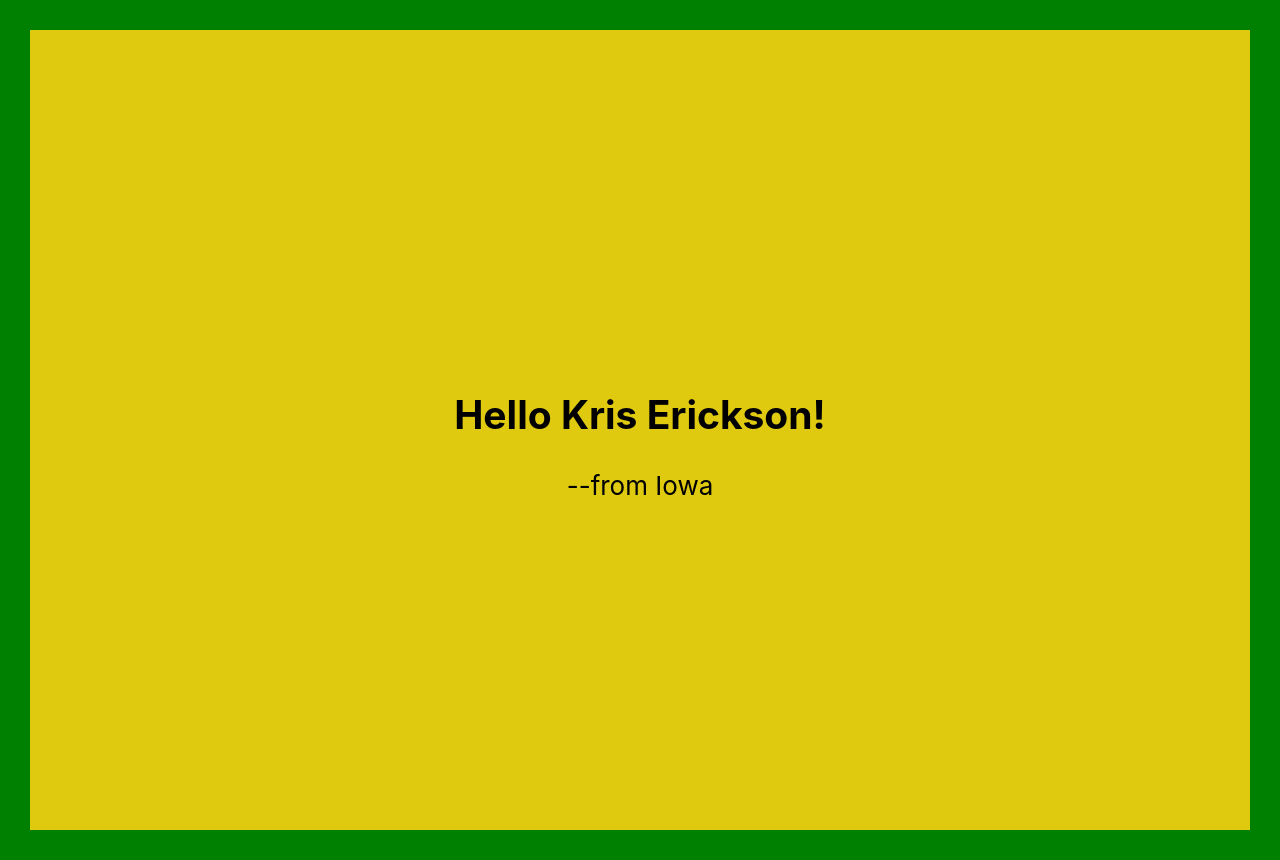
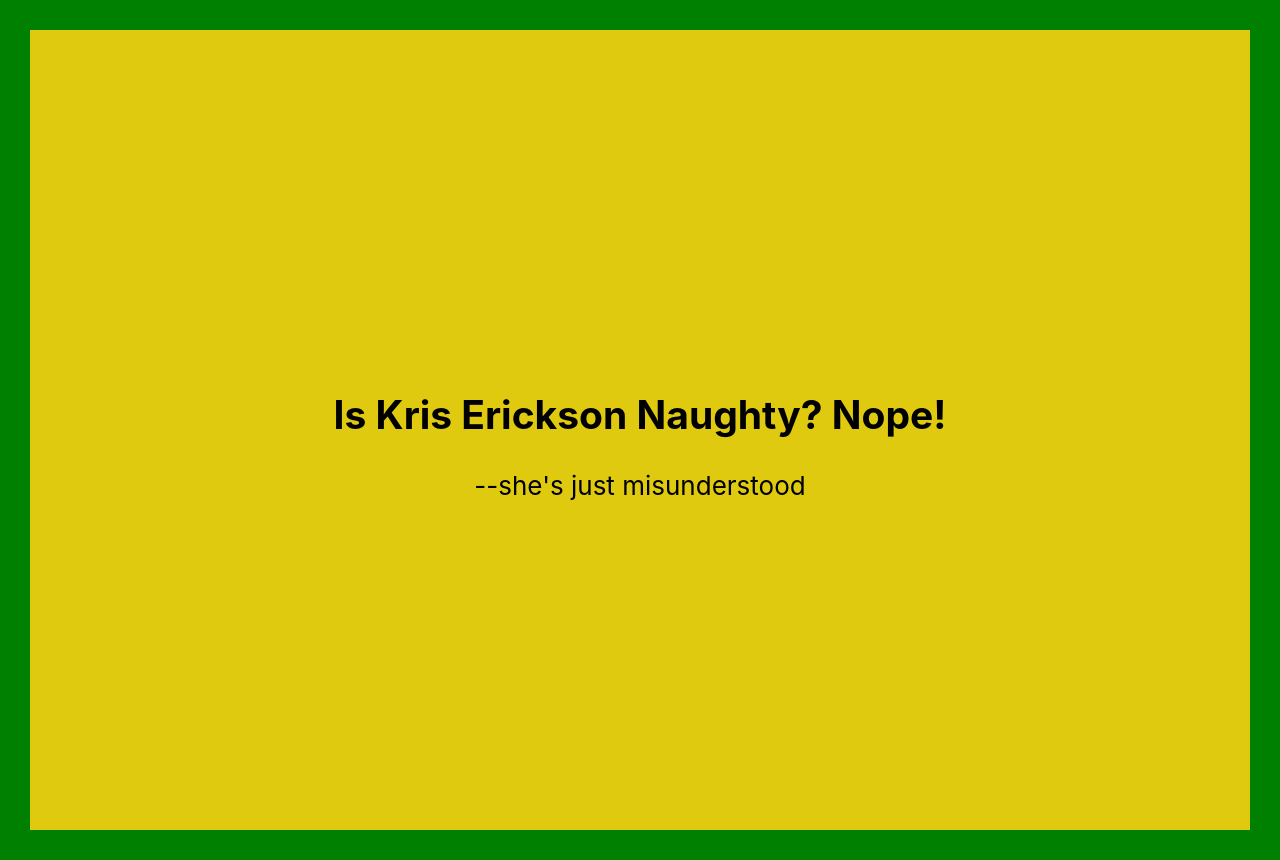
Before and after one commit to josephgale/senior_project, a React (Create React App) app in the folder client/: page / in a window 1280 px wide. Built offline with nearby package versions, Linux system fonts and the light colour scheme.

Commit message:
upload about kris

```diff
--- a/client/src/App.js
+++ b/client/src/App.js
@@ -6,7 +6,7 @@ function App() {
   return (
     <div className="App">
       <header className="App-header">
-        <h2>Hello Kris Erickson!</h2> --from Iowa
+        <h2>Is Kris Erickson Naughty? Nope!</h2> --she's just misunderstood
       </header>
     </div>
   );
```
